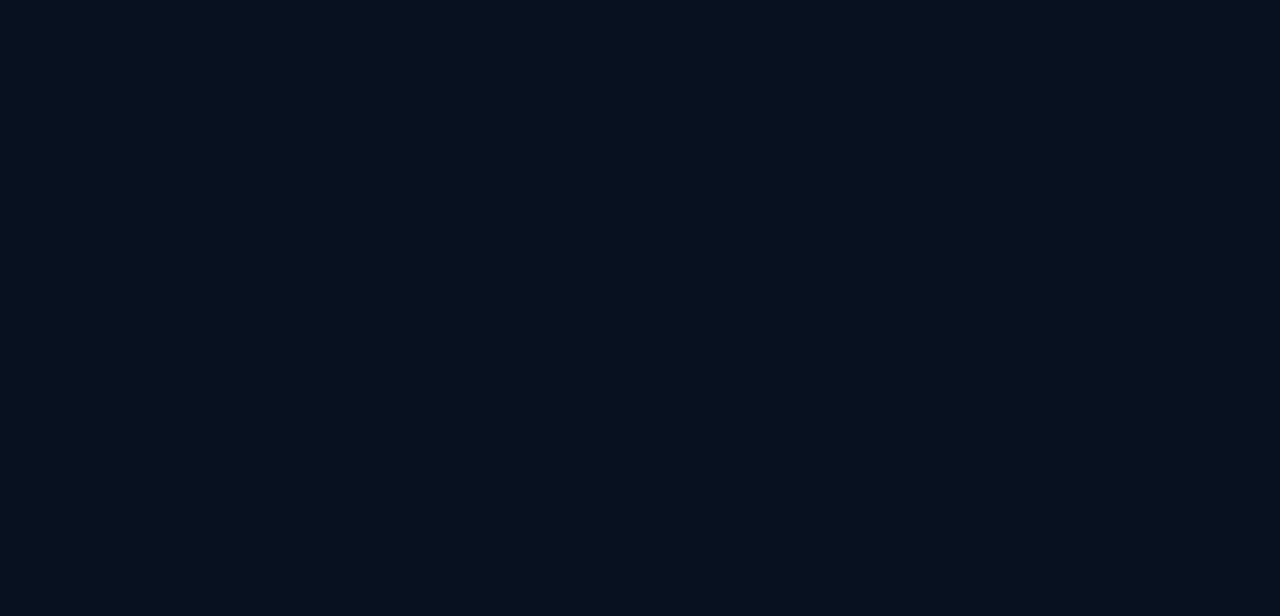
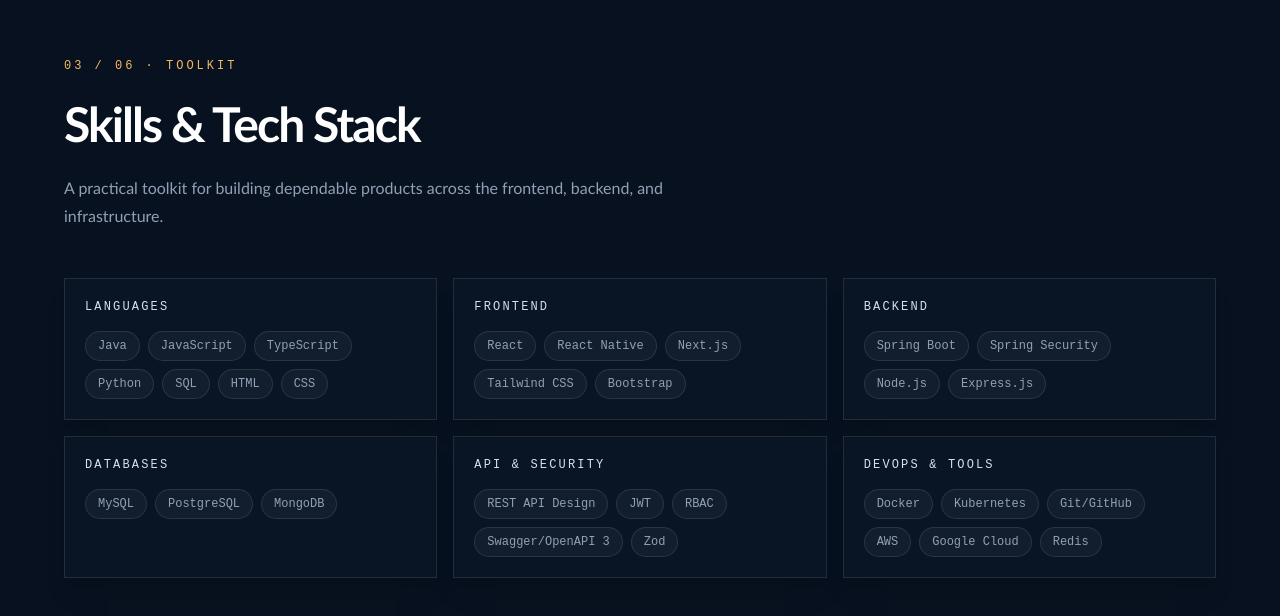
Before and after one commit to Spider1201/onatade-portfolio, a Next.js app: page / in a window 1280 px wide. Shown: the part 1676-2292 px from the top of the page. Before the commit the page ends 1606 px from the top, so only its background shows below. Built offline with nearby package versions, Linux system fonts and the light colour scheme.

Commit message:
Add About and Skills sections

```diff
--- a/app/page.tsx
+++ b/app/page.tsx
@@ -1,6 +1,7 @@
 import { About } from "@/components/About";
 import { Hero } from "@/components/Hero";
 import { Navbar } from "@/components/Navbar";
+import { Skills } from "@/components/Skills";
 
 export default function Home() {
   return (
@@ -8,6 +9,7 @@
       <Navbar />
       <Hero />
       <About />
+      <Skills />
     </main>
   );
 }
--- /dev/null
+++ b/components/Skills.tsx
@@ -0,0 +1,99 @@
+"use client";
+
+import { motion } from "framer-motion";
+
+const skillGroups = [
+  {
+    name: "Languages",
+    skills: ["Java", "JavaScript", "TypeScript", "Python", "SQL", "HTML", "CSS"],
+  },
+  {
+    name: "Frontend",
+    skills: ["React", "React Native", "Next.js", "Tailwind CSS", "Bootstrap"],
+  },
+  {
+    name: "Backend",
+    skills: ["Spring Boot", "Spring Security", "Node.js", "Express.js"],
+  },
+  {
+    name: "Databases",
+    skills: ["MySQL", "PostgreSQL", "MongoDB"],
+  },
+  {
+    name: "API & Security",
+    skills: ["REST API Design", "JWT", "RBAC", "Swagger/OpenAPI 3", "Zod"],
+  },
+  {
+    name: "DevOps & Tools",
+    skills: ["Docker", "Kubernetes", "Git/GitHub", "AWS", "Google Cloud", "Redis"],
+  },
+];
+
+const containerVariants = {
+  hidden: {},
+  visible: {
+    transition: {
+      staggerChildren: 0.1,
+    },
+  },
+};
+
+const cardVariants = {
+  hidden: { opacity: 0, y: 20 },
+  visible: {
+    opacity: 1,
+    y: 0,
+    transition: { duration: 0.5 },
+  },
+};
+
+export function Skills() {
+  return (
+    <section id="skills" className="relative overflow-hidden px-6 py-24 sm:px-10 lg:px-16 lg:py-32">
+      <div className="mx-auto w-full max-w-6xl">
+        <motion.div
+          initial={{ opacity: 0, y: 24 }}
+          whileInView={{ opacity: 1, y: 0 }}
+          viewport={{ once: true, amount: 0.2 }}
+          transition={{ duration: 0.7 }}
+        >
+          <p className="mb-5 font-mono text-xs uppercase tracking-[0.25em] text-[#f4b860]">03 / 06 · Toolkit</p>
+          <h2 className="max-w-2xl text-4xl font-bold leading-tight tracking-[-0.04em] text-white sm:text-5xl">
+            Skills &amp; Tech Stack
+          </h2>
+          <p className="mt-5 max-w-2xl text-base leading-7 text-[#91a0b4]">
+            A practical toolkit for building dependable products across the frontend, backend, and infrastructure.
+          </p>
+        </motion.div>
+
+        <motion.div
+          variants={containerVariants}
+          initial="hidden"
+          whileInView="visible"
+          viewport={{ once: true, amount: 0.12 }}
+          className="mt-12 grid gap-4 md:grid-cols-2 lg:grid-cols-3"
+        >
+          {skillGroups.map((group) => (
+            <motion.article
+              key={group.name}
+              variants={cardVariants}
+              className="border border-white/10 bg-[#0b1829]/70 p-5 shadow-xl shadow-black/10 transition-colors hover:border-[#f4b860]/25"
+            >
+              <h3 className="font-mono text-xs uppercase tracking-[0.18em] text-[#d7e0eb]">{group.name}</h3>
+              <div className="mt-4 flex flex-wrap gap-2" aria-label={`${group.name} skills`}>
+                {group.skills.map((skill) => (
+                  <span
+                    key={skill}
+                    className="rounded-full border border-white/10 bg-white/[0.04] px-3 py-1.5 font-mono text-xs text-[#91a0b4] transition duration-200 hover:scale-[1.03] hover:border-[#f4b860]/45 hover:bg-[#f4b860]/10 hover:text-[#f4b860]"
+                  >
+                    {skill}
+                  </span>
+                ))}
+              </div>
+            </motion.article>
+          ))}
+        </motion.div>
+      </div>
+    </section>
+  );
+}
```
